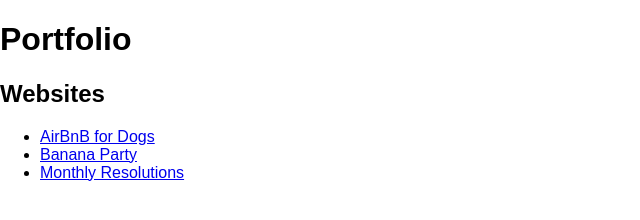
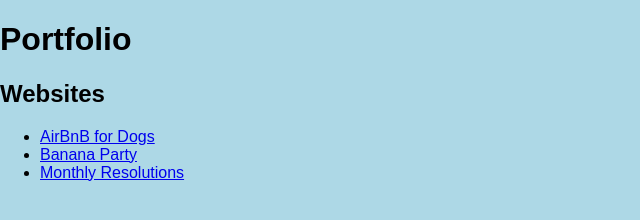
Before and after one commit to abrugal/abrugal.github.io, a plain HTML site: page index.html in a window 1280 px wide. Shown: the whole page, without its empty margins (0-640 px from the left). Drawn offline with Linux system fonts and the light colour scheme.

Commit message:
change background to light blue

```diff
--- a/css/reset.css
+++ /dev/null
@@ -1,48 +0,0 @@
-/* http://meyerweb.com/eric/tools/css/reset/
-   v2.0 | 20110126
-   License: none (public domain)
-*/
-
-html, body, div, span, applet, object, iframe,
-h1, h2, h3, h4, h5, h6, p, blockquote, pre,
-a, abbr, acronym, address, big, cite, code,
-del, dfn, em, img, ins, kbd, q, s, samp,
-small, strike, strong, sub, sup, tt, var,
-b, u, i, center,
-dl, dt, dd, ol, ul, li,
-fieldset, form, label, legend,
-table, caption, tbody, tfoot, thead, tr, th, td,
-article, aside, canvas, details, embed,
-figure, figcaption, footer, header, hgroup,
-menu, nav, output, ruby, section, summary,
-time, mark, audio, video {
-  margin: 0;
-  padding: 0;
-  border: 0;
-  font-size: 100%;
-  font: inherit;
-  vertical-align: baseline;
-}
-/* HTML5 display-role reset for older browsers */
-article, aside, details, figcaption, figure,
-footer, header, hgroup, menu, nav, section {
-  display: block;
-}
-body {
-  line-height: 1;
-}
-ol, ul {
-  list-style: none;
-}
-blockquote, q {
-  quotes: none;
-}
-blockquote:before, blockquote:after,
-q:before, q:after {
-  content: '';
-  content: none;
-}
-table {
-  border-collapse: collapse;
-  border-spacing: 0;
-}
--- a/css/style.css
+++ b/css/style.css
@@ -13,3 +13,7 @@
   display: table;
   clear: both;
 }
+
+body {
+	background: lightblue;
+}
```
Also changed, not shown: css/small.css (deleted, +0 -23 lines).
